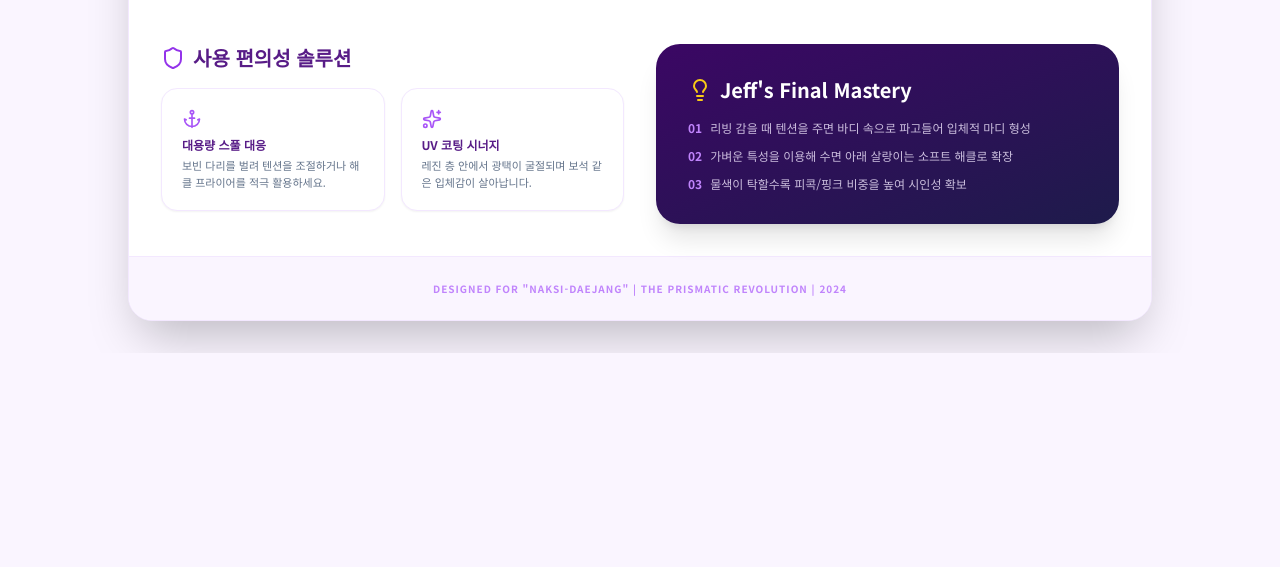
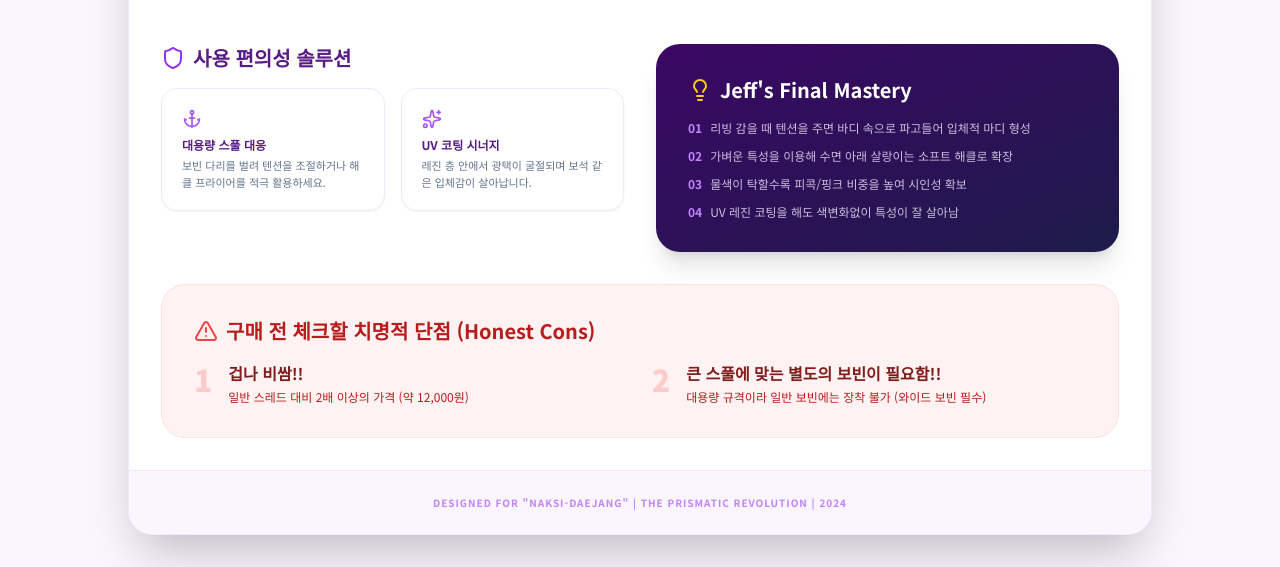
Before and after one commit to CADDIS-GR/web-docs, a plain HTML site: page index.html in a window 1280 px wide. Shown: the part 2323-2890 px from the top of the page. Before the commit the page ends 2676 px from the top, so only its background shows below. Drawn offline with nearby package versions, Linux system fonts and the light colour scheme.

Commit message:
Update index.html

```diff
--- a/index.html
+++ b/index.html
@@ -24,7 +24,7 @@
             <h1 class="text-3xl md:text-4xl font-black mb-2 tracking-tight">TMC PRISMATIC THREAD</h1>
             <p class="text-purple-200 font-medium tracking-widest uppercase text-sm mb-8">Fishing Master "낚시대장" x Jeff's Mastery Gallery</p>
 
-            <!-- Product Image Added Here -->
+            <!-- Product Image -->
             <div class="relative z-10 mx-auto w-fit transform hover:scale-105 transition-transform duration-500 group">
                 <div class="absolute -inset-2 bg-gradient-to-r from-purple-400 to-pink-400 rounded-xl blur opacity-30 group-hover:opacity-50 transition duration-500"></div>
                 <img src="https://lh3.googleusercontent.com/pw/AP1GczO2F4GYMDaN9xr_BxdFv44dTmNgsyRrJLduMZ3-Z8nlDW88OzCkIWt0blty9Y9slus-tucL4NRI_LWbpvBUH1i-qqGwPinfQ5fHp8wSUjfz6HcbUwHvVvp7bGc6ObP-NbucLsysLFv0F0-e79t41OGfMQ=w450-h287-s-no-gm?authuser=0"
@@ -238,9 +238,37 @@
                             <span class="text-purple-400 font-bold">03</span>
                             물색이 탁할수록 피콕/핑크 비중을 높여 시인성 확보
                         </li>
+                        <li class="flex gap-2">
+                            <span class="text-purple-400 font-bold">04</span>
+                            UV 레진 코팅을 해도 색변화없이 특성이 잘 살아남
+                        </li>
                     </ul>
                 </div>
             </div>
+
+            <!-- Section 4: Critical Cons (New Section) -->
+            <div class="mt-8 bg-red-50 rounded-3xl p-8 border border-red-100">
+                <h3 class="text-xl font-bold mb-4 flex items-center gap-2 text-red-700">
+                    <i data-lucide="alert-triangle" class="text-red-500"></i> 구매 전 체크할 치명적 단점 (Honest Cons)
+                </h3>
+                <div class="grid md:grid-cols-2 gap-6">
+                    <div class="flex items-start gap-4">
+                        <span class="text-3xl font-black text-red-200">1</span>
+                        <div>
+                            <p class="font-bold text-red-900">겁나 비쌈!!</p>
+                            <p class="text-xs text-red-700 mt-1">일반 스레드 대비 2배 이상의 가격 (약 12,000원)</p>
+                        </div>
+                    </div>
+                    <div class="flex items-start gap-4">
+                        <span class="text-3xl font-black text-red-200">2</span>
+                        <div>
+                            <p class="font-bold text-red-900">큰 스풀에 맞는 별도의 보빈이 필요함!!</p>
+                            <p class="text-xs text-red-700 mt-1">대용량 규격이라 일반 보빈에는 장착 불가 (와이드 보빈 필수)</p>
+                        </div>
+                    </div>
+                </div>
+            </div>
+
         </div>
 
         <div class="bg-purple-50 p-6 text-center text-purple-400 text-[10px] font-bold tracking-widest uppercase border-t border-purple-100">
```
